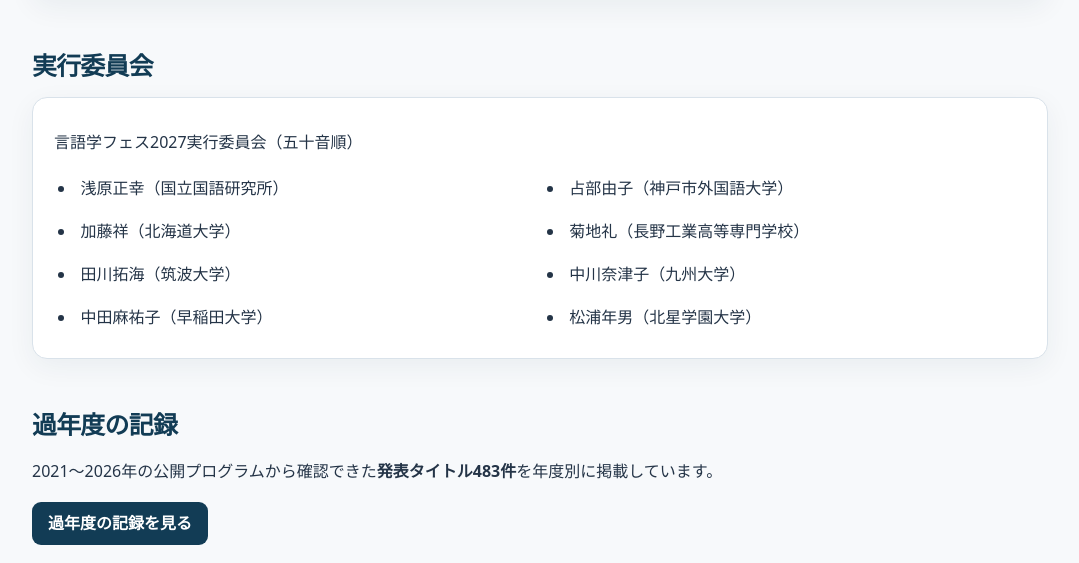
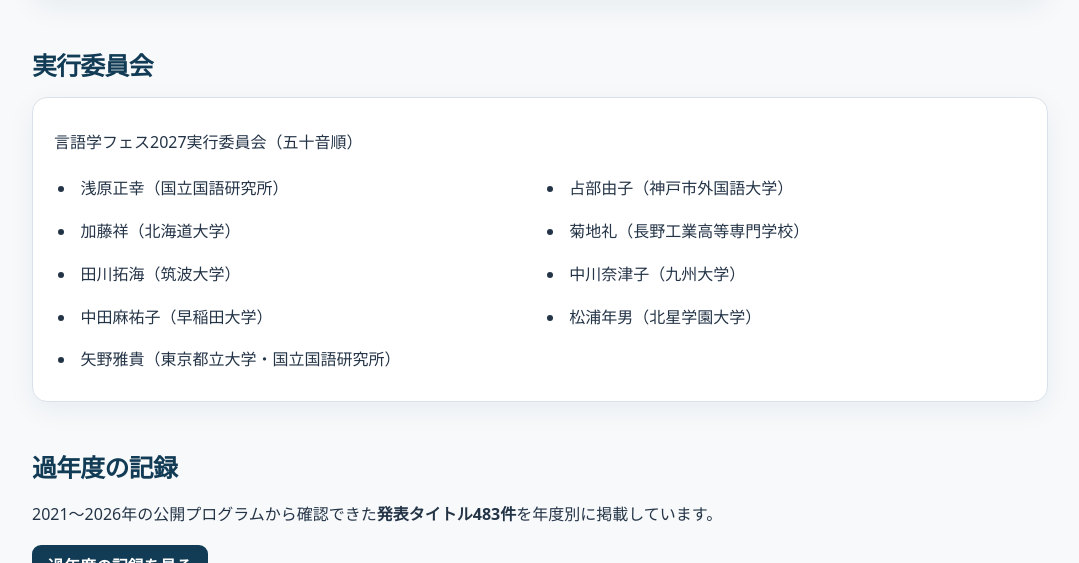
Before and after one commit to masayu-a/lingfes, a plain HTML site: page public/2027/index.html in a window 1280 px wide. Shown: the part 11437-12000 px from the top of the page, without its empty margins (100-1179 px from the left). Drawn offline with Linux system fonts and the light colour scheme.

Commit message:
矢野先生追加

```diff
--- a/public/2027/index.html
+++ b/public/2027/index.html
@@ -58,7 +58,7 @@
 <iframe title="言語学フェス2027 お問い合わせフォーム" width="640" height="960" src="https://forms.cloud.microsoft/Pages/ResponsePage.aspx?id=WgYfnQMt70Gf98AUO1nLLAkLOaIRaiNJlRKh9BAqswtUREw1WEJPNkhHU0k2REtNWTVCU003TjlYNi4u&amp;embed=true" frameborder="0" marginwidth="0" marginheight="0" style="display:block;border:none;width:100%;max-width:100%;height:960px;max-height:100vh" loading="lazy" allowfullscreen>お問い合わせフォームを表示できない場合は、下記の直接リンクをご利用ください。</iframe>
 <p class="small">フォームが表示されない場合は、<a href="https://forms.cloud.microsoft/Pages/ResponsePage.aspx?id=WgYfnQMt70Gf98AUO1nLLAkLOaIRaiNJlRKh9BAqswtUREw1WEJPNkhHU0k2REtNWTVCU003TjlYNi4u" target="_blank" rel="noopener noreferrer">お問い合わせフォームを別ウィンドウで開く</a>をご利用ください。</p>
 </div></section>
-<section id="committee"><h2>実行委員会</h2><div class="panel"><p>言語学フェス2027実行委員会（五十音順）</p><ul class="committee-list"><li>浅原正幸（国立国語研究所）</li><li>占部由子（神戸市外国語大学）</li><li>加藤祥（北海道大学）</li><li>菊地礼（長野工業高等専門学校）</li><li>田川拓海（筑波大学）</li><li>中川奈津子（九州大学）</li><li>中田麻祐子（早稲田大学）</li><li>松浦年男（北星学園大学）</li></ul></div></section>
+<section id="committee"><h2>実行委員会</h2><div class="panel"><p>言語学フェス2027実行委員会（五十音順）</p><ul class="committee-list"><li>浅原正幸（国立国語研究所）</li><li>占部由子（神戸市外国語大学）</li><li>加藤祥（北海道大学）</li><li>菊地礼（長野工業高等専門学校）</li><li>田川拓海（筑波大学）</li><li>中川奈津子（九州大学）</li><li>中田麻祐子（早稲田大学）</li><li>松浦年男（北星学園大学）</li><li>矢野雅貴（東京都立大学・国立国語研究所）</li></ul></div></section>
 <section id="records"><h2>過年度の記録</h2><p>2021〜2026年の公開プログラムから確認できた<strong>発表タイトル483件</strong>を年度別に掲載しています。</p><div class="cta-group"><a class="btn" href="../#archive">過年度の記録を見る</a></div></section>
 </main><footer class="footer"><strong>言語学フェス2027</strong><p><a href="../">言語学フェス トップページ</a></p></footer>
 </body></html>
```
Also changed, not shown: src/2027/index.html (+1 -1 lines).
